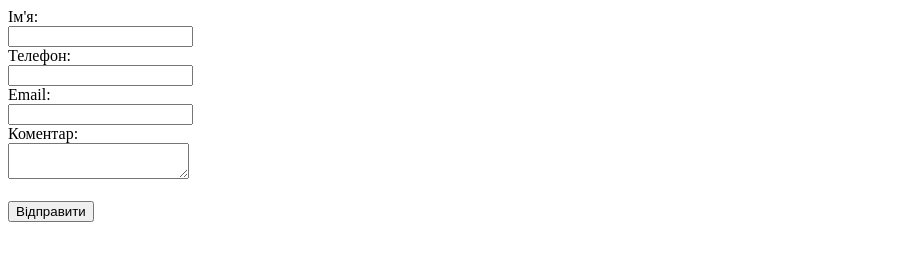
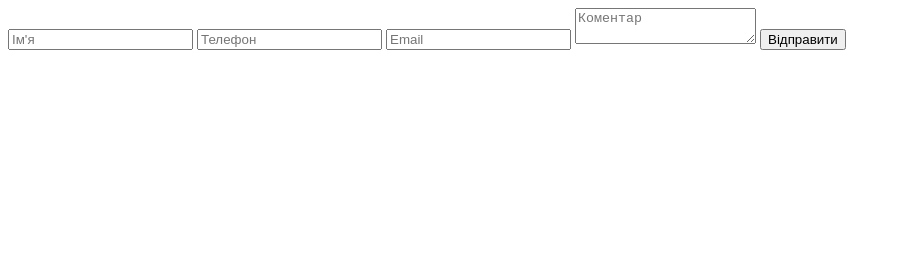
Before and after one commit to Dmitrukb/Test-forn, a plain HTML site: page index.html in a window 1280 px wide. Shown: the whole page, without its empty margins (0-901 px from the left). Drawn offline with nearby package versions, Linux system fonts and the light colour scheme.

Commit message:
Update index.html

```diff
--- a/index.html
+++ b/index.html
@@ -1,58 +1,38 @@
-<!DOCTYPE html>
-<html lang="en">
-<head>
-    <meta charset="UTF-8">
-    <meta name="viewport" content="width=device-width, initial-scale=1.0">
-    <title>Форма</title>
-</head>
-<body>
-    <form id="myForm">
-        <label for="name">Ім'я:</label><br>
-        <input type="text" id="name" name="name"><br>
-        <label for="phone">Телефон:</label><br>
-        <input type="text" id="phone" name="phone"><br>
-        <label for="email">Email:</label><br>
-        <input type="text" id="email" name="email"><br>
-        <label for="comment">Коментар:</label><br>
-        <textarea id="comment" name="comment"></textarea><br><br>
-        <input type="button" value="Відправити" onclick="sendData()">
-    </form>
+<form id="my-form" action="https://cbox.mobi/api/v2/leads" method="post">
+  <input type="hidden" name="token" value="g859pmcf25woqis42lk9n3jesybgdw95">
+  <input type="hidden" name="cmd" value="newLead">
+  <input type="text" name="name" placeholder="Ім'я">
+  <input type="text" name="phone" placeholder="Телефон">
+  <input type="text" name="email" placeholder="Email">
+  <textarea name="comment" placeholder="Коментар"></textarea>
+  <button type="submit">Відправити</button>
+</form>
 
-    <script src="https://code.jquery.com/jquery-3.6.0.min.js"></script>
-    <script>
-        function sendData() {
-            var formData = {
-                token: "45prg3at4jwe8z2gups1bccwh5zf5e9q",
-                cmd: "newLead",
-                data: {
-                    name: $('#name').val(),
-                    phone: $('#phone').val(),
-                    email: $('#email').val(),
-                    comment: $('#comment').val(),
-                    source: window.location.href
-                }
-            };
+<script>
+  const form = document.getElementById('my-form');
 
-            $.ajax({
-                url: 'https://cbox.mobi/api/v2/leads',
-                type: 'POST',
-                contentType: 'application/json',
-                dataType: 'json',
-                data: JSON.stringify(formData),
-                success: function(response) {
-                    console.log(response);
-                    if (response.ok) {
-                        alert('Дані успішно відправлені в CRM');
-                    } else {
-                        alert('Під час відправлення даних сталася помилка');
-                    }
-                },
-                error: function(xhr, status, error) {
-                    console.error(xhr.responseText);
-                    alert('Під час відправлення даних сталася помилка');
-                }
-            });
+  form.addEventListener('submit', (event) => {
+    event.preventDefault();
+
+    const data = new FormData(form);
+    const body = JSON.stringify(Object.fromEntries(data));
+
+    fetch(form.action, {
+      method: 'POST',
+      headers: {
+        'Content-Type': 'application/json',
+      },
+      body,
+    })
+      .then((response) => response.json())
+      .then((data) => {
+        if (data.ok) {
+          console.log('Лід успішно створено!');
+          // Очистити форму
+          form.reset();
+        } else {
+          console.error('Помилка при створенні ліда:', data.error);
         }
-    </script>
-</body>
-</html>
+      });
+  });
+</script>
```
